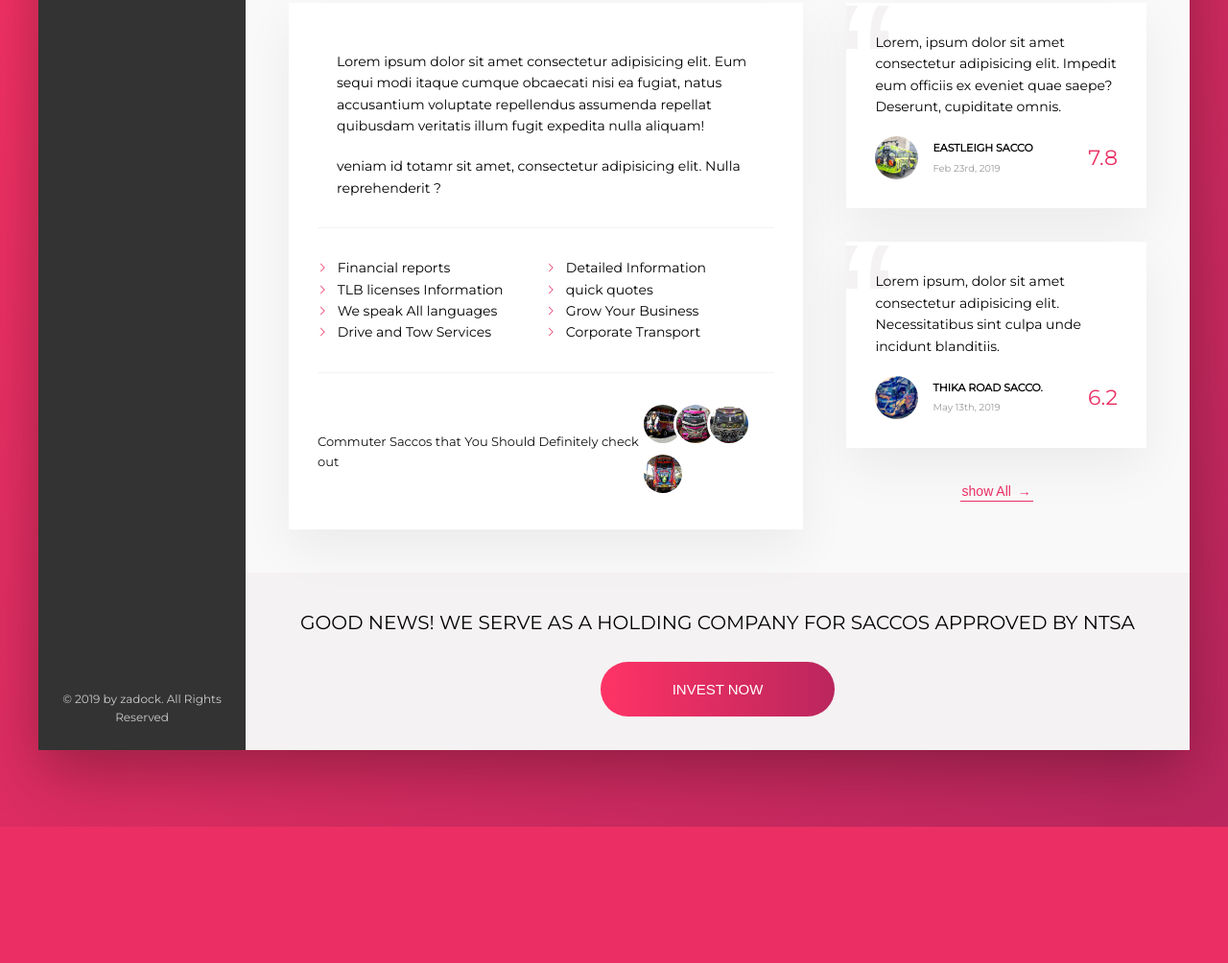
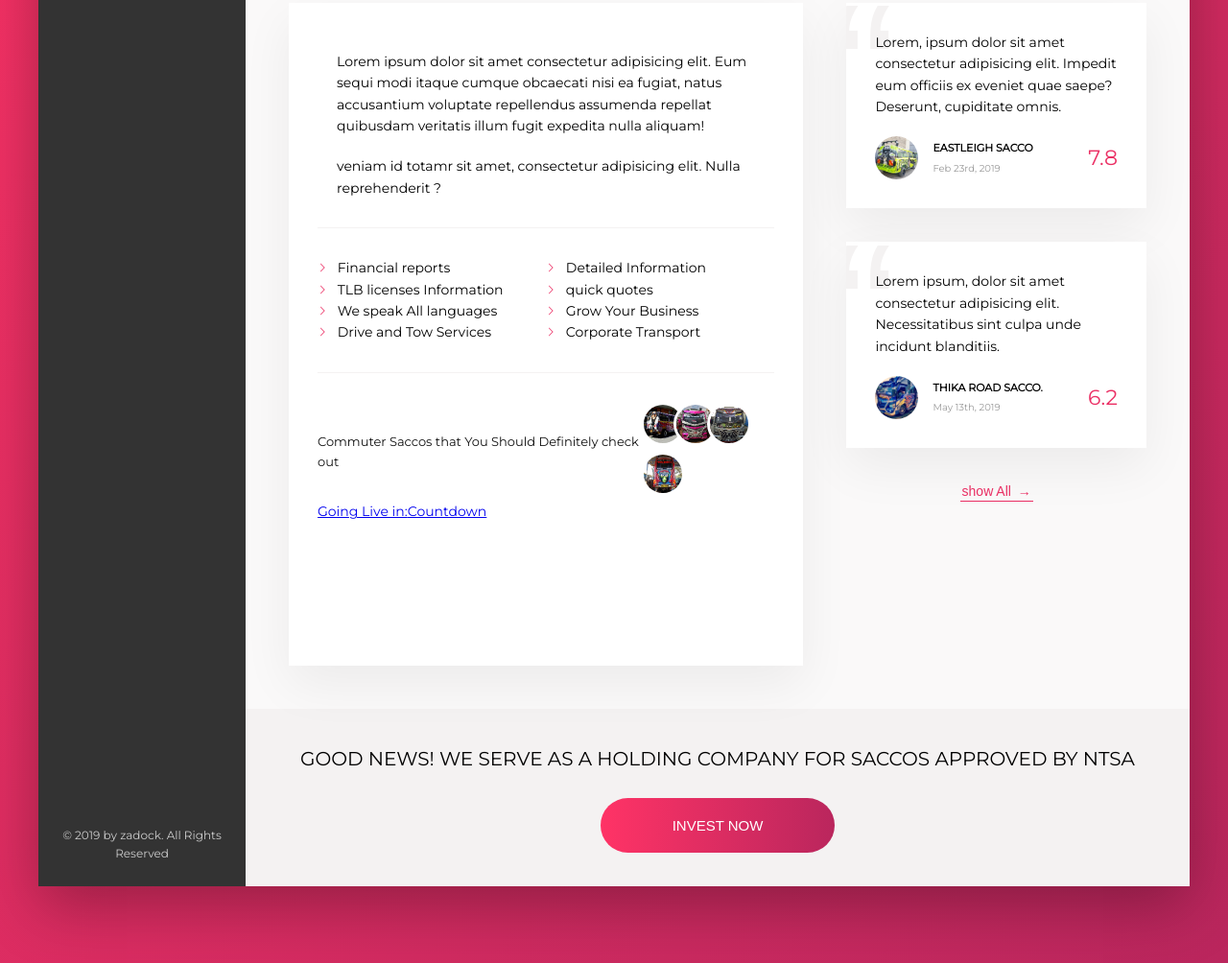
Before and after one commit to zadmainda/Saccos-Web-App, a plain HTML site: page index.html in a window 1280 px wide. Shown: the part 506-1510 px from the top of the page at 96% size. Before the commit the page ends 1368 px from the top, so only its background shows below. Drawn offline with Linux system fonts and the light colour scheme.

Commit message:
fix timer

```diff
--- a/index.html
+++ b/index.html
@@ -196,6 +196,15 @@
               </p>
 
             </div>
+
+
+            <div data-type="countdown" data-id="1798491" class="tickcounter"
+                style="width: 100%; position: relative; padding-bottom: 25%"><a
+                    href="//www.tickcounter.com/countdown/1798491/going-live-in" title="Going Live in:">Going Live in:</a><a
+                    href="//www.tickcounter.com/" title="Countdown">Countdown</a></div>
+            <script>(function (d, s, id) { var js, pjs = d.getElementsByTagName(s)[0]; if (d.getElementById(id)) return; js = d.createElement(s); js.id = id; js.src = "//www.tickcounter.com/static/js/loader.js"; pjs.parentNode.insertBefore(js, pjs); }(document, "script", "tickcounter-sdk"));</script>
+
+
           </div>
 
           <div class="user-reviews">
```
